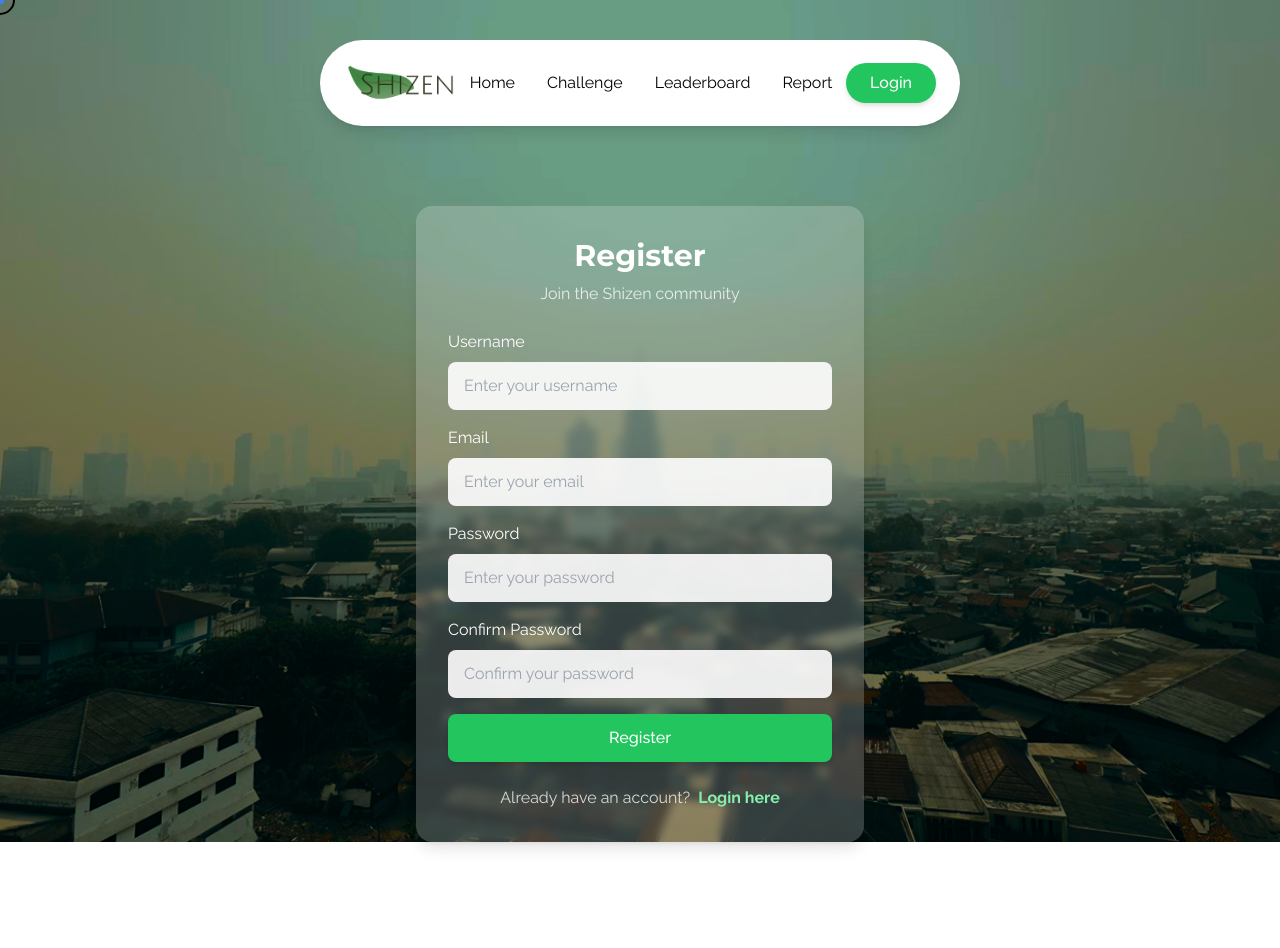
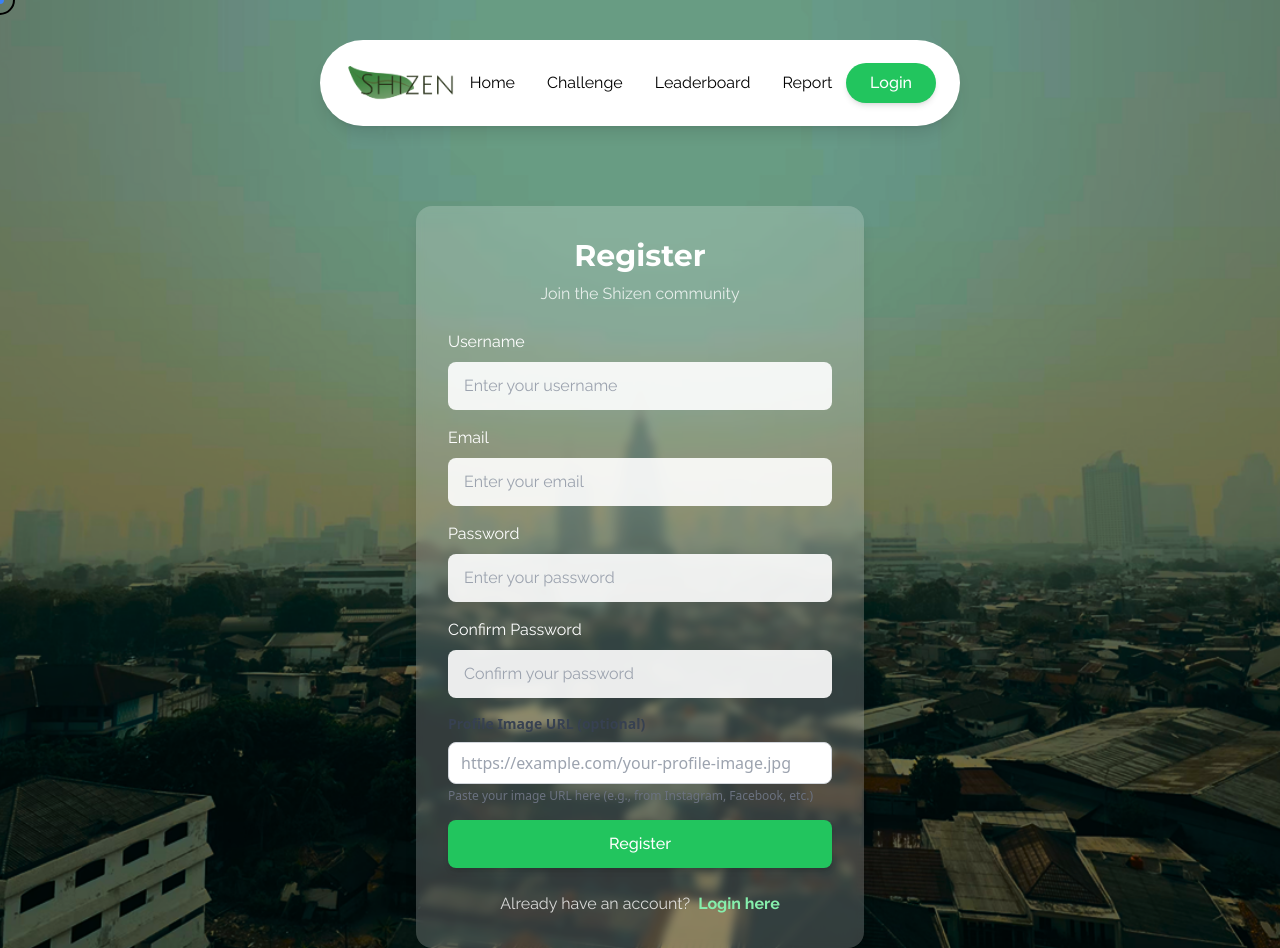
Before and after one commit to josephsbtn/Shizen, a React (Create React App) app in the folder frontend/: page /login in a window 1280 px wide. Both pictures are taken after a click on the button "Register here". Before the commit the page ends 842 px from the top, so only its background shows below. Built offline with nearby package versions, Linux system fonts and the light colour scheme; no server answers.

Commit message:
radius mapbox

```diff
--- a/frontend/src/components/MapBox.jsx
+++ b/frontend/src/components/MapBox.jsx
@@ -20,7 +20,7 @@ const MapBox = () => {
   const [viewState, setViewState] = useState({
     longitude: 110.49273,
     latitude: -7.33194,
-    zoom: 6,
+    zoom: 15,
   });
   const [geojson, setGeojson] = useState(null);
   const [isLoading, setIsLoading] = useState(false);
@@ -94,7 +94,7 @@ const MapBox = () => {
     maxzoom: 15,
     paint: {
       "heatmap-weight": ["get", "intensity"],
-      "heatmap-intensity": ["interpolate", ["linear"], ["zoom"], 0, 2, 15, 5],
+      "heatmap-intensity": ["interpolate", ["linear"], ["zoom"], 100, 1, 15, 6],
       "heatmap-color": [
         "interpolate",
         ["linear"],
@@ -112,7 +112,7 @@ const MapBox = () => {
         1,
         "rgba(139,0,0,1)",
       ],
-      "heatmap-radius": ["interpolate", ["linear"], ["zoom"], 0, 2, 15, 60],
+      "heatmap-radius": ["interpolate", ["linear"], ["zoom"], 0, 60, 15, 175],
       "heatmap-opacity": 0.9,
     },
   };
@@ -206,23 +206,7 @@ const MapBox = () => {
         </div>
       </div>
 
-      {/* Controls */}
-      <div className="absolute top-4 left-4 bg-white/90 backdrop-blur-sm rounded-lg p-2 z-10">
-        <button
-          onClick={() =>
-            setViewState((v) => ({ ...v, zoom: Math.min(v.zoom + 1, 20) }))
-          }
-          className="block mb-1 px-2 py-1 bg-blue-500 text-white rounded text-sm">
-          Zoom In
-        </button>
-        <button
-          onClick={() =>
-            setViewState((v) => ({ ...v, zoom: Math.max(v.zoom - 1, 0) }))
-          }
-          className="block px-2 py-1 bg-blue-500 text-white rounded text-sm">
-          Zoom Out
-        </button>
-      </div>
+
     </div>
   );
 };
--- a/frontend/src/pages/Login.jsx
+++ b/frontend/src/pages/Login.jsx
@@ -2,7 +2,6 @@ import React, { useState } from "react";
 import { motion } from "framer-motion";
 import { useNavigate } from "react-router-dom";
 import Navbar from "../components/Navbar";
-import axios from "axios"
 
 const Login = () => {
   const [isLogin, setIsLogin] = useState(true);
@@ -32,13 +31,16 @@ const Login = () => {
     setError("");
 
     try {
-      const endpoint = isLogin ? "/login" : "/register";
+      const endpoint = isLogin ? "/auth/login" : "/auth/register";
       const payload = isLogin
         ? { username: formData.username, password: formData.password }
         : {
             username: formData.username,
             email: formData.email,
             password: formData.password,
+            image: formData.image || "",
+            lat: formData.lat || 0,
+            lon: formData.lon || 0
           };
 
       // Validate register form
@@ -48,10 +50,12 @@ const Login = () => {
         return;
       }
 
-      const response = await axios.post(`http://localhost:8000${endpoint}`, payload,{
+      const response = await fetch(`http://localhost:8000${endpoint}`, {
+        method: "POST",
         headers: {
           "Content-Type": "application/json",
         },
+        body: JSON.stringify(payload),
       });
 
       const data = await response.text();
@@ -194,7 +198,22 @@ const Login = () => {
                   />
                 </div>
 
-
+                <div className="mb-4">
+                  <label className="block text-gray-700 text-sm font-bold mb-2">
+                    Profile Image URL (optional)
+                  </label>
+                  <input
+                    type="url"
+                    name="image"
+                    value={formData.image}
+                    onChange={handleInputChange}
+                    placeholder="https://example.com/your-profile-image.jpg"
+                    className="w-full px-3 py-2 border border-gray-300 rounded-lg focus:outline-none focus:border-green-500"
+                  />
+                  <p className="text-xs text-gray-500 mt-1">
+                    Paste your image URL here (e.g., from Instagram, Facebook, etc.)
+                  </p>
+                </div>
               </>
             )}
 
```
